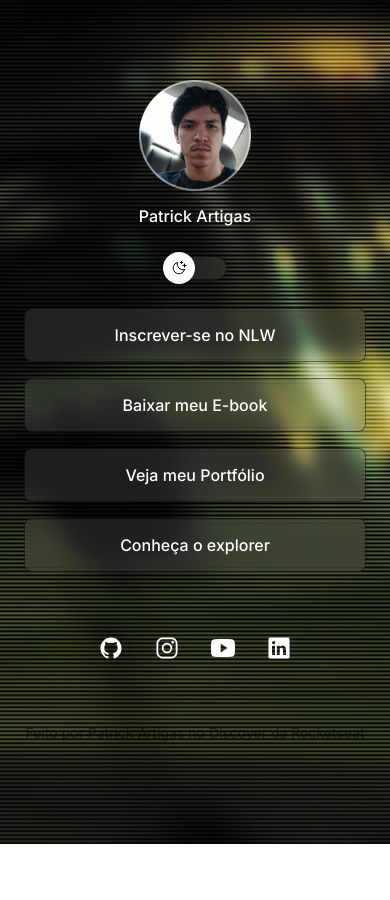
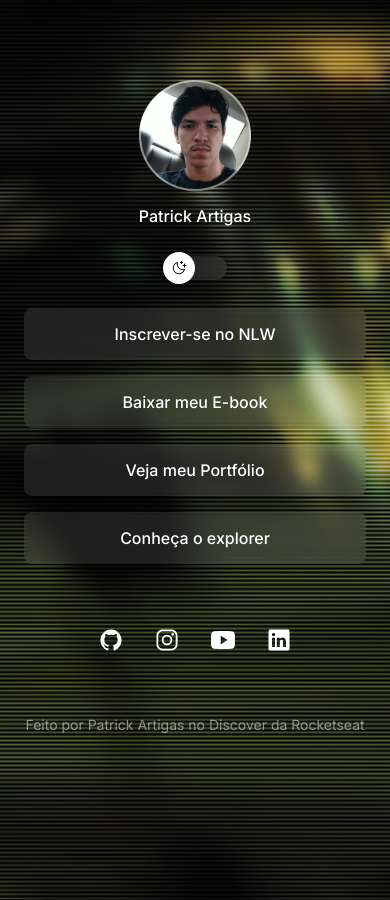
Before and after one commit to Mondowr/Projeto-Linktree-RS, a plain HTML site: page index.html in a window 390 px wide. Before the commit the page ends 844 px from the top, so only its background shows below. Drawn offline with nearby package versions, Linux system fonts and the light colour scheme.

Commit message:
Responsividade no background

```diff
--- a/index.html
+++ b/index.html
@@ -43,7 +43,7 @@
         </li>
       </ul>
       <div id="social-links">
-        <a href="" target="_blank">
+        <a href="https://github.com/Mondowr" target="_blank">
         <ion-icon name="logo-github"></ion-icon></a>
 
         <a href="https://www.instagram.com/patrick.artigas/" target="_blank">
--- a/style.css
+++ b/style.css
@@ -7,7 +7,7 @@
 :root {
   --text-color: white;
   --bg-url: url(./assets/bg-mobile.png);
-  --stroke-color: rgba(1, 0, 0, 0.5);
+  --stroke-colorr: rgba(255, 255, 255, 0.5);
   --surface-color: rgba(255, 255, 255, 0.10);
   --surface-color-hover: rgba(255, 255, 255, 0.05);
   --highlight-color: rgba(255, 255, 255, 0.20);
@@ -17,7 +17,7 @@
 .light {
   --text-color: black;
   --bg-url: url(./assets/bg-mobile-light.png);
-  --stroke-color: rgba(0, 0, 0, 0.5);
+  --stroke-colorr: rgba(0, 0, 0, 0.5);
   --surface-color: rgba(0, 0, 0, 0.05);
   --surface-color-hover: rgba(0, 0, 0, 0.02);
   --highlight-color: rgba(0, 0, 0, 0.1);
@@ -34,6 +34,7 @@ body {
 
   /*background - atalho tudo em uma linha: color image repeat position/size*/
   background: var(--bg-url) no-repeat top center/cover;
+  height: 100vh;
 }
 
 body * {
@@ -167,5 +168,16 @@ footer {
   padding: 24px 0;
   text-align: center;
   font-size: 14px;
-  color: var(--stroke-color);
+  color: var(--stroke-colorr);
 }
+
+/* media queries */
+@media (min-width: 600px) {
+  :root {
+    --bg-url: url(./assets/bg.png)
+  }
+
+  .light {
+    --bg-url: url(./assets/bg-light.png)
+  }
+}
```
